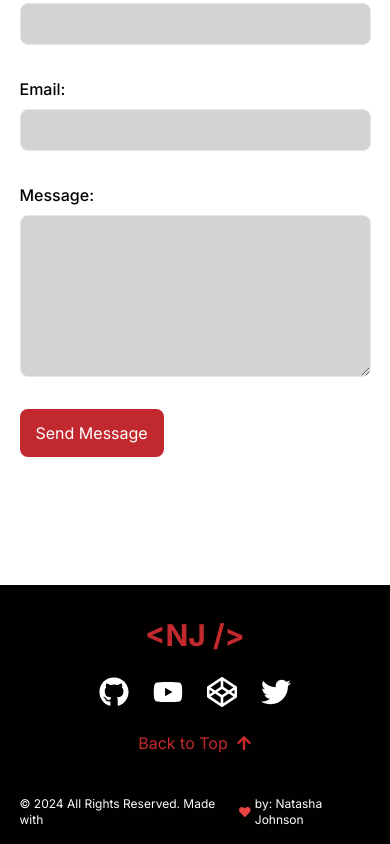
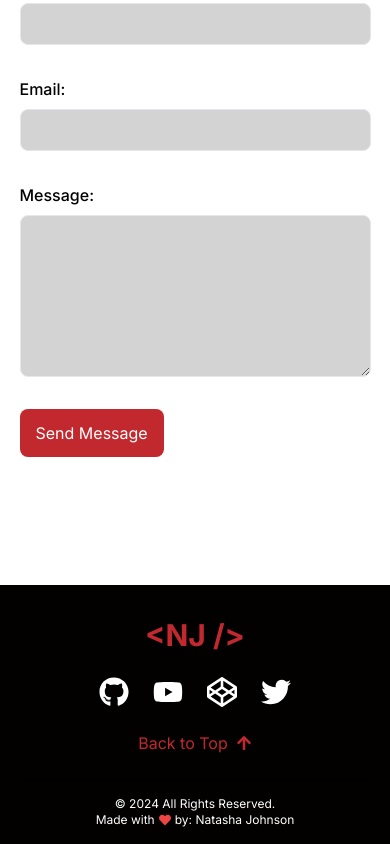
Before and after one commit to artsycoder533/portfolio-v2, a Next.js app: page / in a window 390 px wide. Shown: the part 5279-6123 px from the top of the page. Built offline with nearby package versions, Linux system fonts and the light colour scheme.

Commit message:
chore: make footer responsive

```diff
--- a/app/components/MinimalFooter.tsx
+++ b/app/components/MinimalFooter.tsx
@@ -72,11 +72,12 @@ function MinimalFooter({}: Props) {
           </Link>
         </div>
 
-        <div className="flex flex-row items-center justify-center py-4 border-t border-black w-full">
-          <p className=" flex flex-row  items-center  justify-center gap-1 text-xs w-full">
-            &copy; {getDate()} All Rights Reserved. Made with <FaHeart className="text-red-500"/> by:
-            Natasha Johnson
+        <div className="flex flex-col items-center justify-center py-4 border-t border-black w-full">
+          <p className="text-xs w-full text-center">
+            &copy; {getDate()} All Rights Reserved.
           </p>
+          <p className="text-xs flex items-center gap-1 text-center">Made with <FaHeart className="text-red-500"/> by:
+            Natasha Johnson</p>
         </div>
       </div>
     </footer>
```
